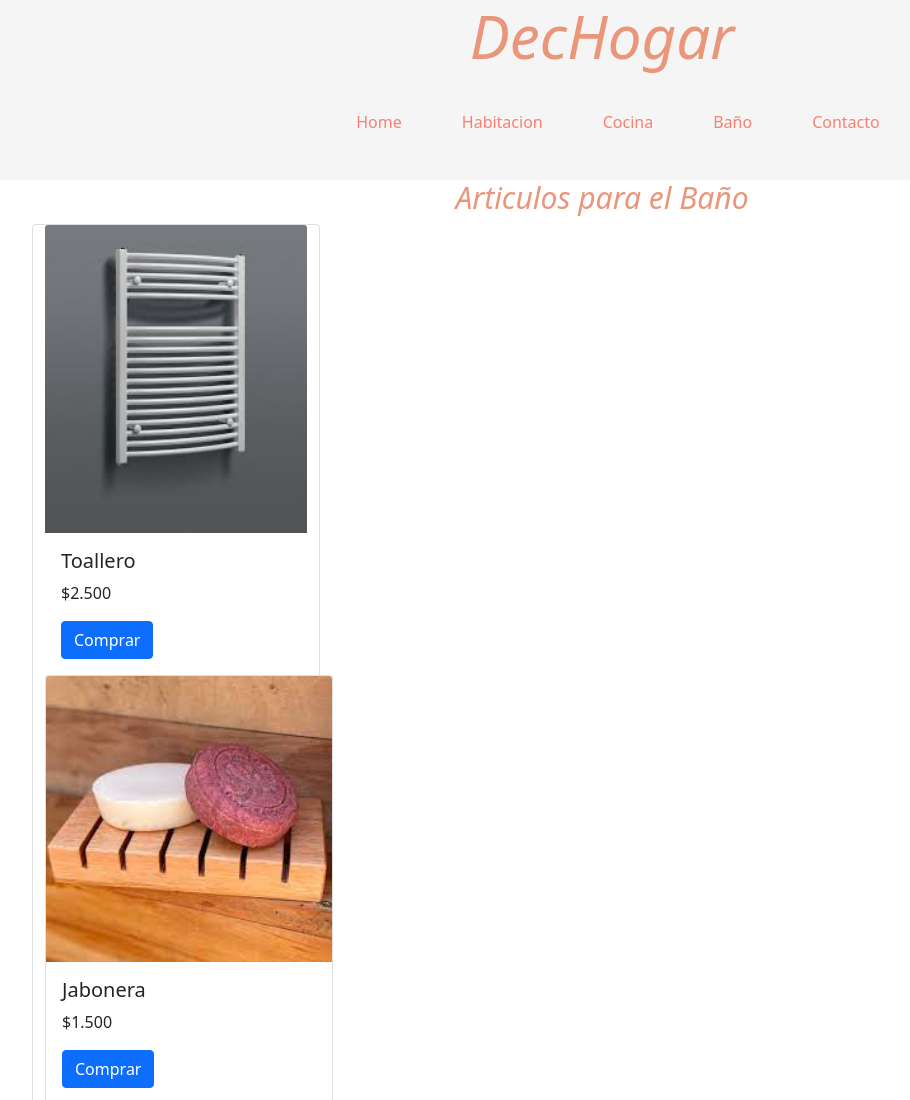
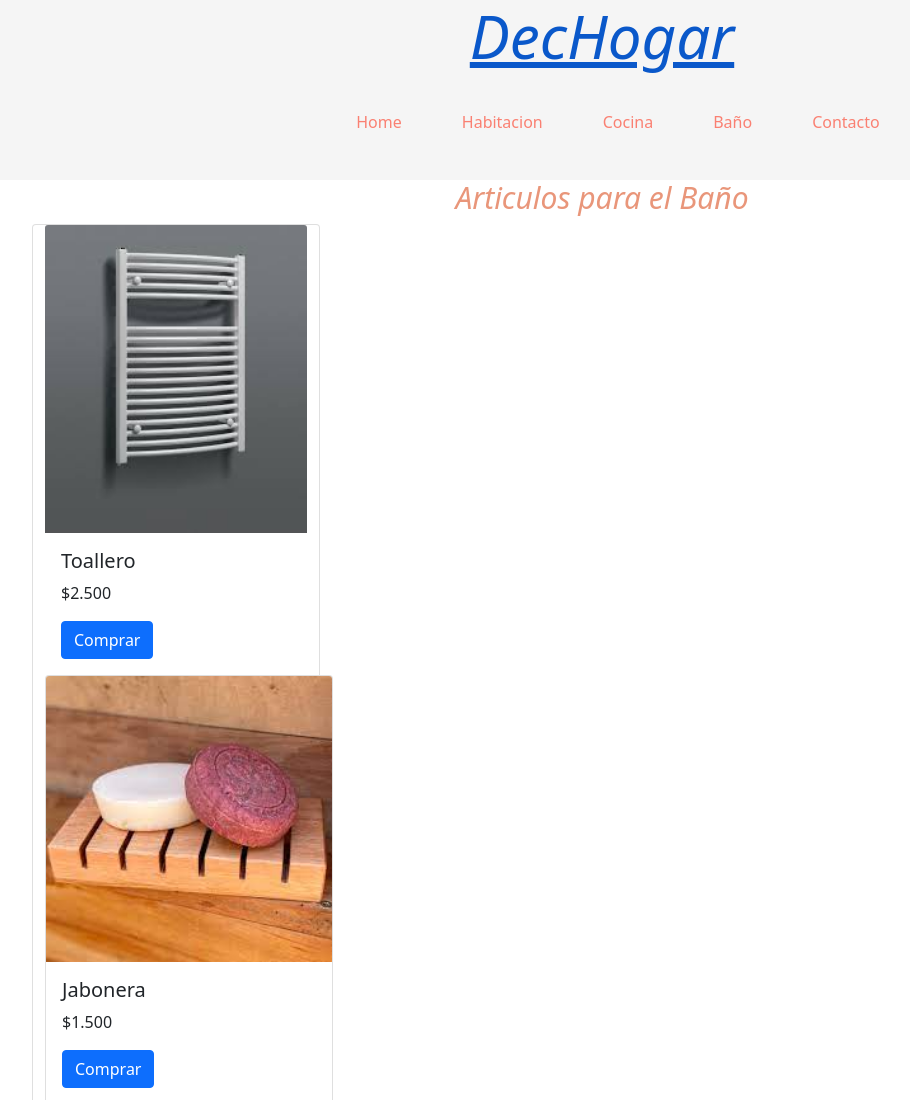
Before and after one commit to Agusgrandon/terceraentrega.grandon, a plain HTML site: page baño.html in a window 1280 px wide. Shown: the top 1100 px of the page, without its empty margins (38-948 px from the left). Drawn offline with nearby package versions, Linux system fonts and the light colour scheme.

Commit message:
agrege un link

```diff
--- a/baño.html
+++ b/baño.html
@@ -15,7 +15,7 @@
 
 <body>
     <header>
-        <h1>DecHogar</h1>
+      <a href="./index.html"><h1>DecHogar</h1></a>
         <nav>
             <ul>
                 <li><a href="./index.html">Home</a></li>
```
Also changed, not shown: index.html (+1 -1 lines), scss/secciones/_index.scss (+5 -4 lines), scss/secciones/_baño.scss (deleted), scss/secciones/_cocina.scss (deleted), scss/secciones/_habitacion.scss (deleted).
